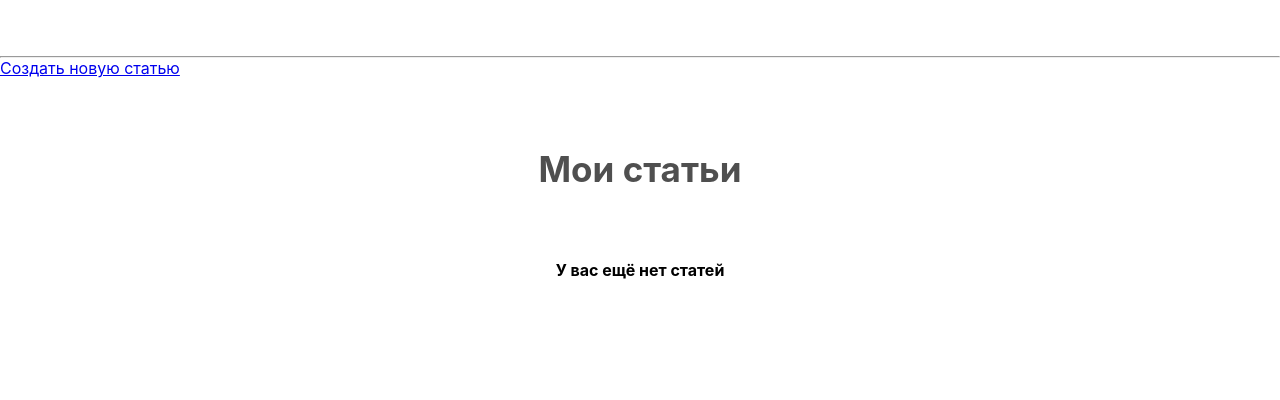
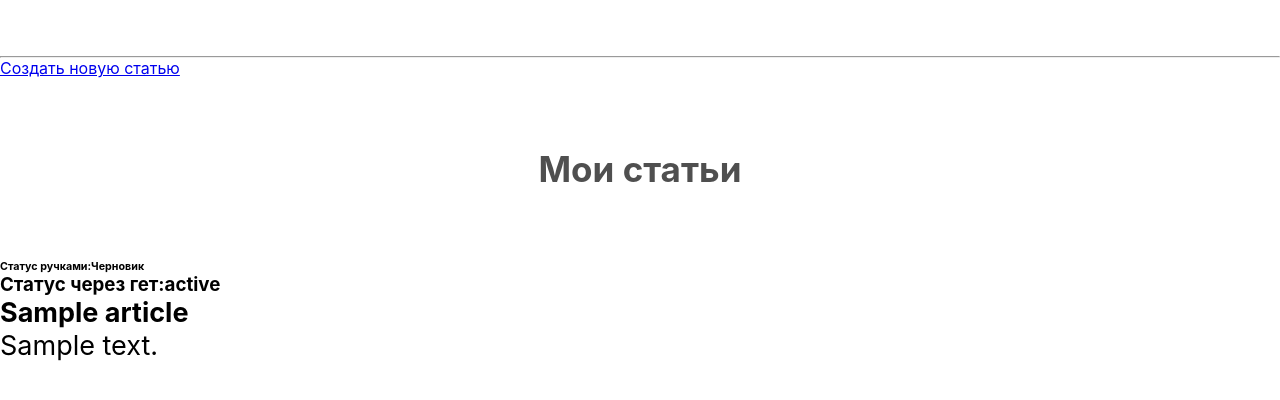
Before and after one commit to eTcilopp/Agile_teamwork, a Django app: template TeamHabr/authapp/templates/authapp/account.html in a window 1280 px wide. Shown: the part 330-730 px from the top of the page. Run offline with Django 3.2, Linux system fonts and the light colour scheme; the template is opened without the code that fills it: most values are stand-ins (such as "Sample title", 1, 10 or a date in 2020).

Commit message:
update Post

```diff
--- a/TeamHabr/authapp/templates/authapp/account.html
+++ b/TeamHabr/authapp/templates/authapp/account.html
@@ -25,8 +25,17 @@
     <a href="{% url 'main:article-create' %}">Создать новую статью</a>
     <div class="habs">
       <h3 class="title" style='text-align: center'>Мои статьи</h3>
-      {% if user.article %}
-        <p class="article">{{ user.article }}</p>
+      {% if articles %}
+        {% for article in articles %}
+        {% if article.status == 'Drf' %}
+
+        <h6>Статус ручками:Черновик</h6>
+        {% else %}
+        {% endif %}
+        <h3>Статус через гет:{{ article.get_post_status_display }}</h3>
+        <h1 class="article">{{ article.title }}</h1>
+        <p class="article">{{ article.text }}</p>
+        {% endfor %}
       {% else %}
         <h4 style='text-align: center'>У вас ещё нет статей</h4>
       {% endif %}
```
